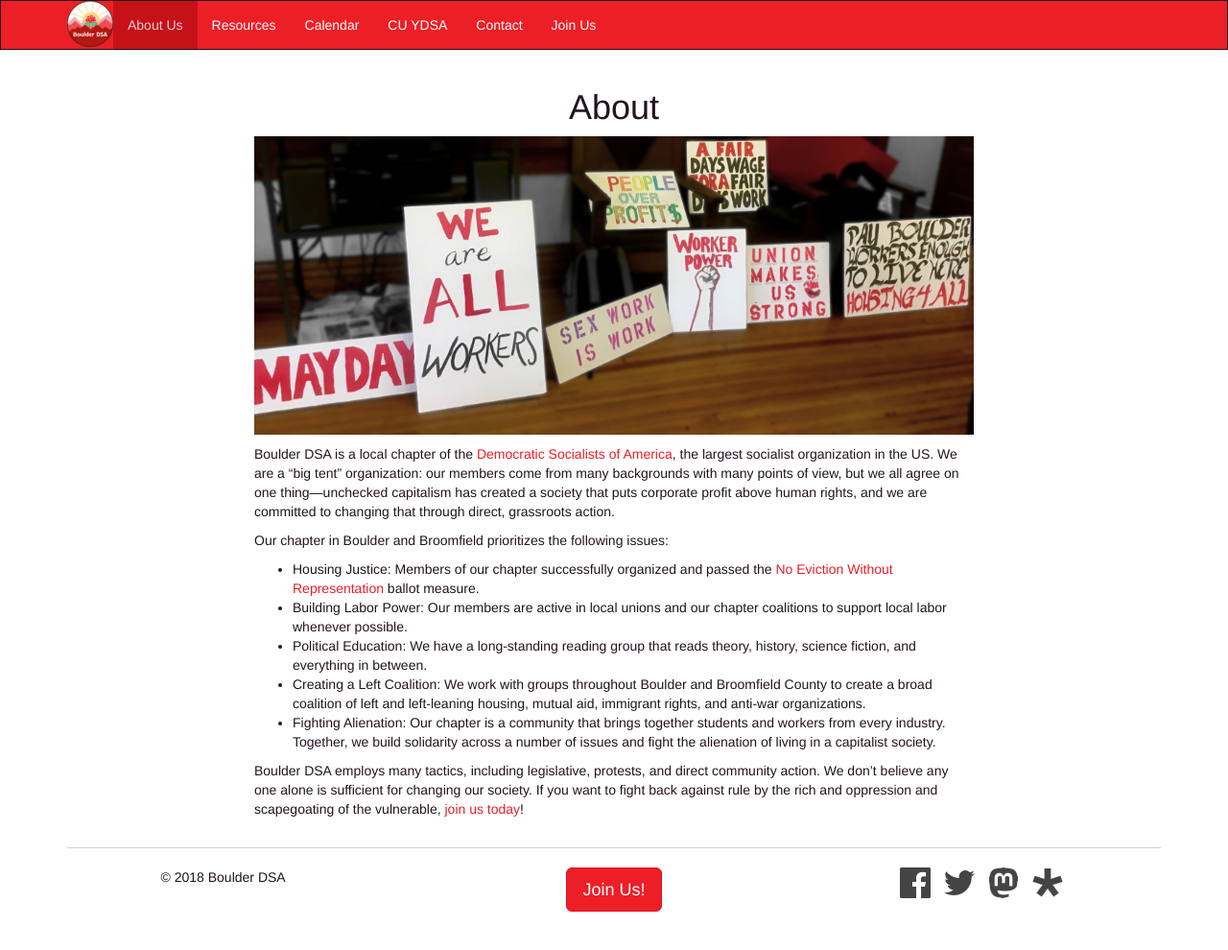
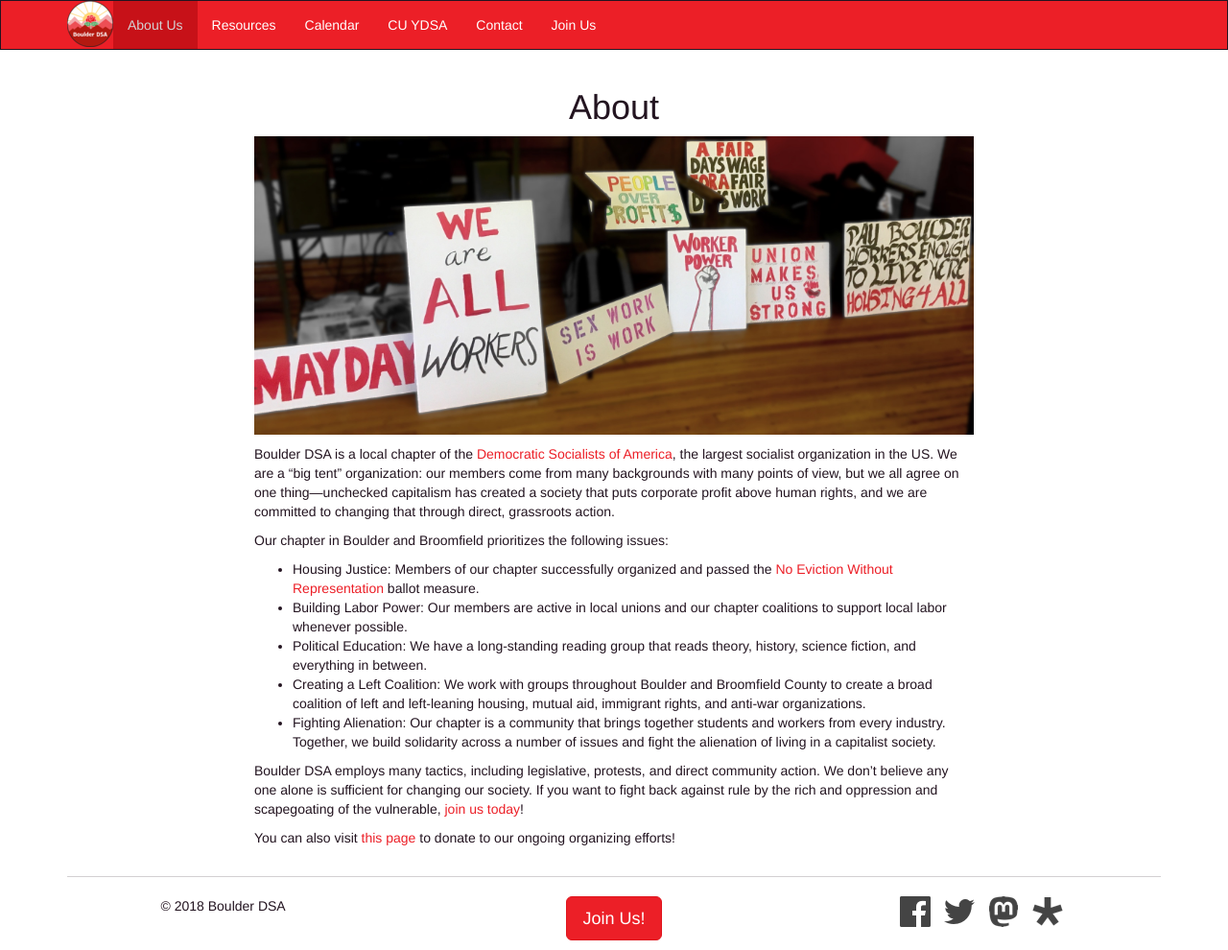
Before and after one commit to boulderdsa/boulderdsa.github.io, a Jekyll site: the page built from about.md, in a window 1280 px wide. Shown: the whole page at 96% size. Built offline with Jekyll 4.4.1, drawn with Linux system fonts in a browser that asks for light colours; before the commit the page ends 960 px from its top, so only the background shows below that.

Commit message:
Update about.md

```diff
--- a/about.md
+++ b/about.md
@@ -16,3 +16,5 @@ Our chapter in Boulder and Broomfield prioritizes the following issues:
 
 
 Boulder DSA employs many tactics, including legislative, protests, and direct community action. We don’t believe any one alone is sufficient for changing our society. If you want to fight back against rule by the rich and oppression and scapegoating of the vulnerable, [join us today](/contact/)!
+
+You can also visit [this page](https://actionnetwork.org/fundraising/donation-to-boulder-dsa) to donate to our ongoing organizing efforts!
```
